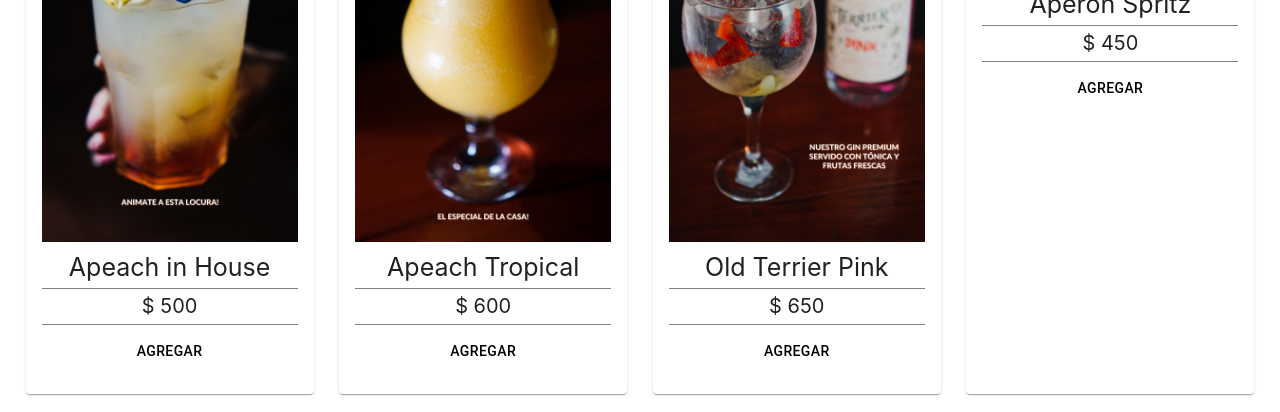
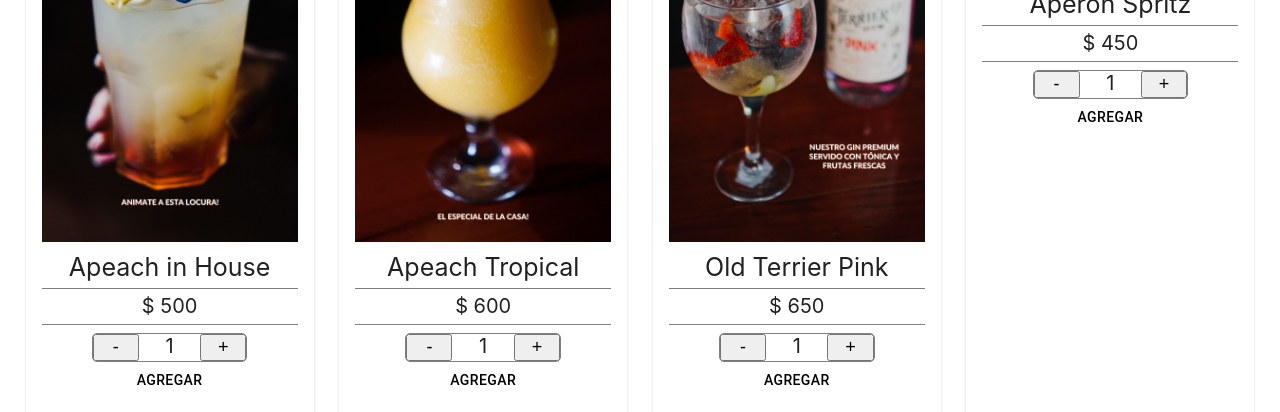
Before and after one commit to rodrigo116/ecommerce-apeach, a React (Create React App) app: page / in a window 1280 px wide. Shown: the part 374-786 px from the top of the page. Built offline with nearby package versions, Linux system fonts and the light colour scheme.

Commit message:
add a counter with the stock for each item

```diff
--- a/src/components/CardList/CardList.js
+++ b/src/components/CardList/CardList.js
@@ -5,10 +5,10 @@ const CardList = (prop) => {
         <>
         <h2>{prop.title}</h2>
         <div className="products">
-            <CardProduct title={"Apeach in House"} price={500} image={"trago1"}/>
-            <CardProduct title={"Apeach Tropical"} price={600} image={"trago2"}/>
-            <CardProduct title={"Old Terrier Pink"} price={650} image={"trago3"}/>
-            <CardProduct title={"Aperon Spritz"} price={450} image={"trago4"}/>
+            <CardProduct stock={10} title={"Apeach in House"} price={500} image={"trago1"}/>
+            <CardProduct stock={3} title={"Apeach Tropical"} price={600} image={"trago2"}/>
+            <CardProduct stock={5} title={"Old Terrier Pink"} price={650} image={"trago3"}/>
+            <CardProduct stock={7} title={"Aperon Spritz"} price={450} image={"trago4"}/>
         </div>
         </>
     )
--- a/src/components/cards/card-product.js
+++ b/src/components/cards/card-product.js
@@ -1,7 +1,9 @@
 import './card-product.css';
+import ItemCount from '../count/ItemCount'
 import {  Card, CardContent, Button } from '@mui/material';
 
-const CardProduct = ({ image, title, price }) => {
+
+const CardProduct = ({ image, title, price, stock }) => {
 
     return(
         <Card sx={{ minWidth: 275 }}>
@@ -12,6 +14,7 @@ const CardProduct = ({ image, title, price }) => {
                     </div>
                     <p>{title}</p>
                     <span className='precio'> $ {price}</span>
+                    <ItemCount stock={stock} />
                     <Button style={{color: "black"}}>Agregar</Button>
                 </div>
             </CardContent>
--- /dev/null
+++ b/src/components/count/ItemCount.css
@@ -0,0 +1,11 @@
+.containerCount{
+    display: flex;
+    width: 60%;
+    border: 1px solid gray;
+    border-radius: 5px;
+    justify-content: space-between;
+}
+button{
+    width: 30%;
+    font-size: large;
+}
--- /dev/null
+++ b/src/components/count/ItemCount.js
@@ -0,0 +1,26 @@
+import './ItemCount.css'
+import { useState } from 'react'
+const ItemCount = (prop) => {
+    const [count, setCount] = useState(1)
+    const stock = prop.stock;
+    const addCount = () => {
+        if(stock > count){
+            setCount(count + 1 )
+        }
+    }
+    const removeCount = () => {
+        if(count > 1){
+            setCount(count - 1 )
+        }
+    }
+
+    return(
+        <div className='containerCount'>
+            <button onClick={removeCount}>-</button>
+            <span>{count}</span>
+            <button onClick={addCount}>+</button>
+        </div>
+    )
+}
+
+export default ItemCount
```
